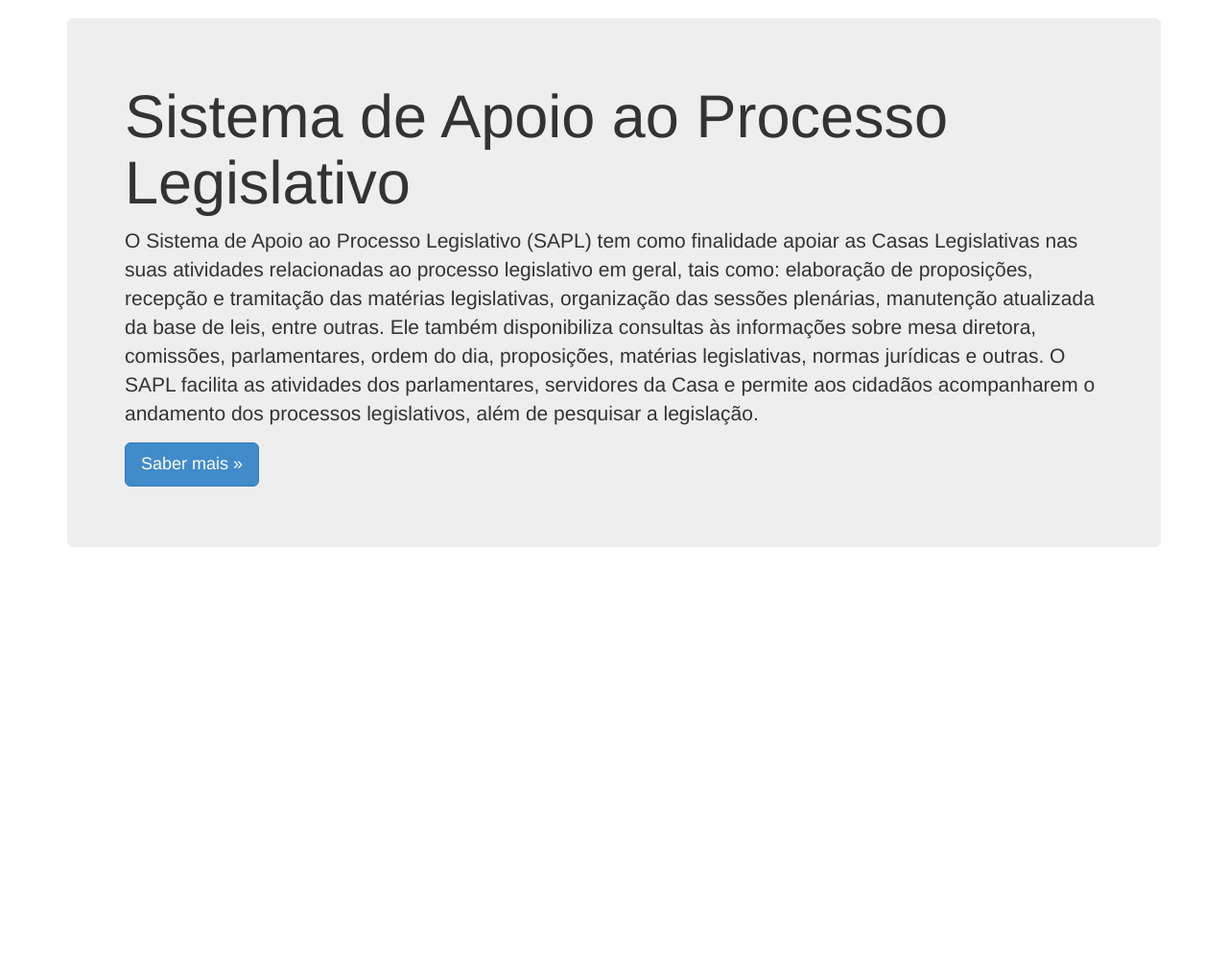
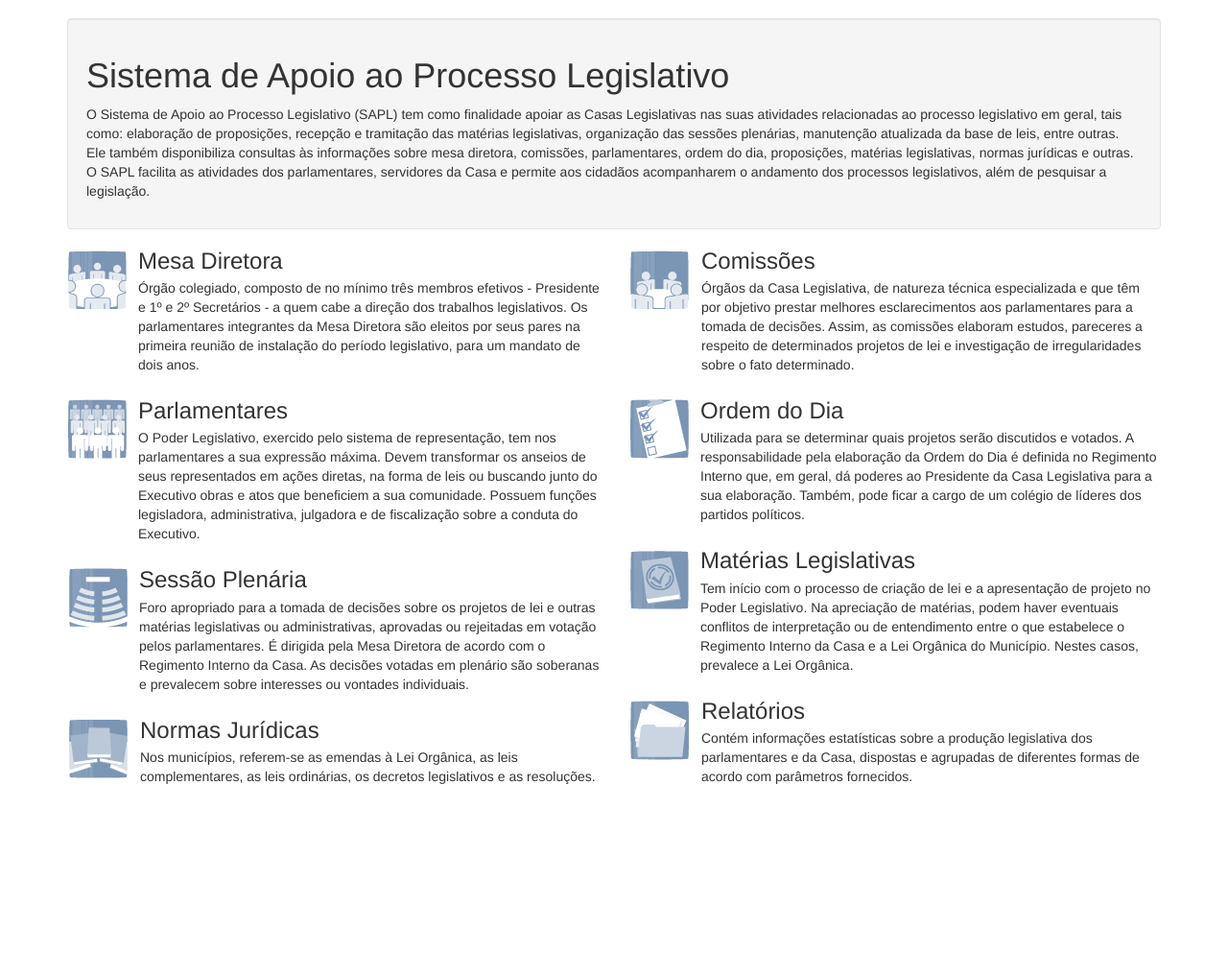
Before and after one commit to marciomazza/experimento_sapl_2014, a Django app: page / in a window 1280 px wide. Shown: the part 51-1067 px from the top of the page at 96% size. Run offline with Django 3.2, Linux system fonts and the light colour scheme; some libraries are stand-ins or nearby versions.

Commit message:
Esboco de areas do site na home

```diff
--- a/src/templates/home.html
+++ b/src/templates/home.html
@@ -4,8 +4,7 @@
 
 {% block main-content %}
 
-      <!-- Main component for a primary marketing message or call to action -->
-      <div class="jumbotron">
+<div class="well">
   <h1>Sistema de Apoio ao Processo Legislativo</h1>
   <p>
     O Sistema de Apoio ao Processo Legislativo (SAPL) tem como
@@ -19,9 +18,138 @@ facilita as atividades dos parlamentares, servidores da Casa e permite aos
     cidadãos acompanharem o andamento dos processos legislativos, além de pesquisar
     a legislação.
   </p>
+</div>
+<div class="row">
+  <div class="col-md-6">
+
+<div class="media">
+  <a class="pull-left" href="#">
+    <img class="media-object" src="{{ STATIC_URL }}img/icon_mesa_diretora.gif" alt="...">
+  </a>
+  <div class="media-body">
+    <h3 class="media-heading">Mesa Diretora</h3>
     <p>
-          <a class="btn btn-lg btn-primary" href="../../components/#navbar" role="button">Saber mais &raquo;</a>
+      Órgão colegiado, composto de no mínimo três membros efetivos - Presidente e 1º
+      e 2º Secretários - a quem cabe a direção dos trabalhos legislativos. Os
+      parlamentares integrantes da Mesa Diretora são eleitos por seus pares na
+      primeira reunião de instalação do período legislativo, para um mandato de dois
+      anos.
     </p>
+  </div>
+</div>
+
+<div class="media">
+  <a class="pull-left" href="#">
+    <img class="media-object" src="{{ STATIC_URL }}img/icon_parlamentares.gif" alt="...">
+  </a>
+  <div class="media-body">
+    <h3 class="media-heading">Parlamentares</h3>
+    <p>
+      O Poder Legislativo, exercido pelo sistema de representação, tem nos
+      parlamentares a sua expressão máxima. Devem transformar os anseios de seus
+      representados em ações diretas, na forma de leis ou buscando junto do Executivo
+      obras e atos que beneficiem a sua comunidade. Possuem funções legisladora,
+      administrativa, julgadora e de fiscalização sobre a conduta do Executivo.
+    </p>
+  </div>
+</div>
+
+<div class="media">
+  <a class="pull-left" href="#">
+    <img class="media-object" src="{{ STATIC_URL }}img/icon_plenarias.gif" alt="...">
+  </a>
+  <div class="media-body">
+    <h3 class="media-heading">Sessão Plenária</h3>
+    <p>
+      Foro apropriado para a tomada de decisões sobre os projetos de lei e outras
+      matérias legislativas ou administrativas, aprovadas ou rejeitadas em votação
+      pelos parlamentares. É dirigida pela Mesa Diretora de acordo com o Regimento
+      Interno da Casa. As decisões votadas em plenário são soberanas e prevalecem
+      sobre interesses ou vontades individuais.
+    </p>
+  </div>
+</div>
+
+<div class="media">
+  <a class="pull-left" href="#">
+    <img class="media-object" src="{{ STATIC_URL }}img/icon_normas_juridicas.gif" alt="...">
+  </a>
+  <div class="media-body">
+    <h3 class="media-heading">Normas Jurídicas</h3>
+    <p>
+      Nos municípios, referem-se as emendas à Lei Orgânica, as leis complementares,
+      as leis ordinárias, os decretos legislativos e as resoluções.
+    </p>
+  </div>
+</div>
+
+
+  </div>
+  <div class="col-md-6">
+
+<div class="media">
+  <a class="pull-left" href="#">
+    <img class="media-object" src="{{ STATIC_URL }}img/icon_comissoes.gif" alt="...">
+  </a>
+  <div class="media-body">
+    <h3 class="media-heading">Comissões</h3>
+    <p>
+      Órgãos da Casa Legislativa, de natureza técnica especializada e que têm por
+      objetivo prestar melhores esclarecimentos aos parlamentares para a tomada de
+      decisões. Assim, as comissões elaboram estudos, pareceres a respeito de
+      determinados projetos de lei e investigação de irregularidades sobre o fato
+      determinado.
+    </p>
+  </div>
+</div>
+
+<div class="media">
+  <a class="pull-left" href="#">
+    <img class="media-object" src="{{ STATIC_URL }}img/icon_ordem_dia.gif" alt="...">
+  </a>
+  <div class="media-body">
+    <h3 class="media-heading">Ordem do Dia</h3>
+    <p>
+      Utilizada para se determinar quais projetos serão discutidos e votados. A
+      responsabilidade pela elaboração da Ordem do Dia é definida no Regimento
+      Interno que, em geral, dá poderes ao Presidente da Casa Legislativa para a sua
+      elaboração. Também, pode ficar a cargo de um colégio de líderes dos partidos
+      políticos.
+    </p>
+  </div>
+</div>
+
+<div class="media">
+  <a class="pull-left" href="#">
+    <img class="media-object" src="{{ STATIC_URL }}img/icon_materia_legislativa.gif" alt="...">
+  </a>
+  <div class="media-body">
+    <h3 class="media-heading">Matérias Legislativas</h3>
+    <p>
+      Tem início com o processo de criação de lei e a apresentação de projeto no
+      Poder Legislativo. Na apreciação de matérias, podem haver eventuais conflitos
+      de interpretação ou de entendimento entre o que estabelece o Regimento Interno
+      da Casa e a Lei Orgânica do Município. Nestes casos, prevalece a Lei Orgânica.
+    </p>
+  </div>
+</div>
+
+<div class="media">
+  <a class="pull-left" href="#">
+    <img class="media-object" src="{{ STATIC_URL }}img/icon_relatorios.gif" alt="...">
+  </a>
+  <div class="media-body">
+    <h3 class="media-heading">Relatórios</h3>
+    <p>
+      Contém informações estatísticas sobre a produção legislativa dos parlamentares
+      e da Casa, dispostas e agrupadas de diferentes formas de acordo com parâmetros
+      fornecidos.
+    </p>
+  </div>
+</div>
+
+
+  </div>
 </div>
 
 {% endblock %}
```
Also changed, not shown: src/static/img/icon_comissoes.gif (added), src/static/img/icon_materia_legislativa.gif (added), src/static/img/icon_mesa_diretora.gif (added), src/static/img/icon_normas_juridicas.gif (added), src/static/img/icon_ordem_dia.gif (added), src/static/img/icon_parlamentares.gif (added), src/static/img/icon_plenarias.gif (added), src/static/img/icon_relatorios.gif (added). Lines whose indentation alone changed are shown as unchanged.
